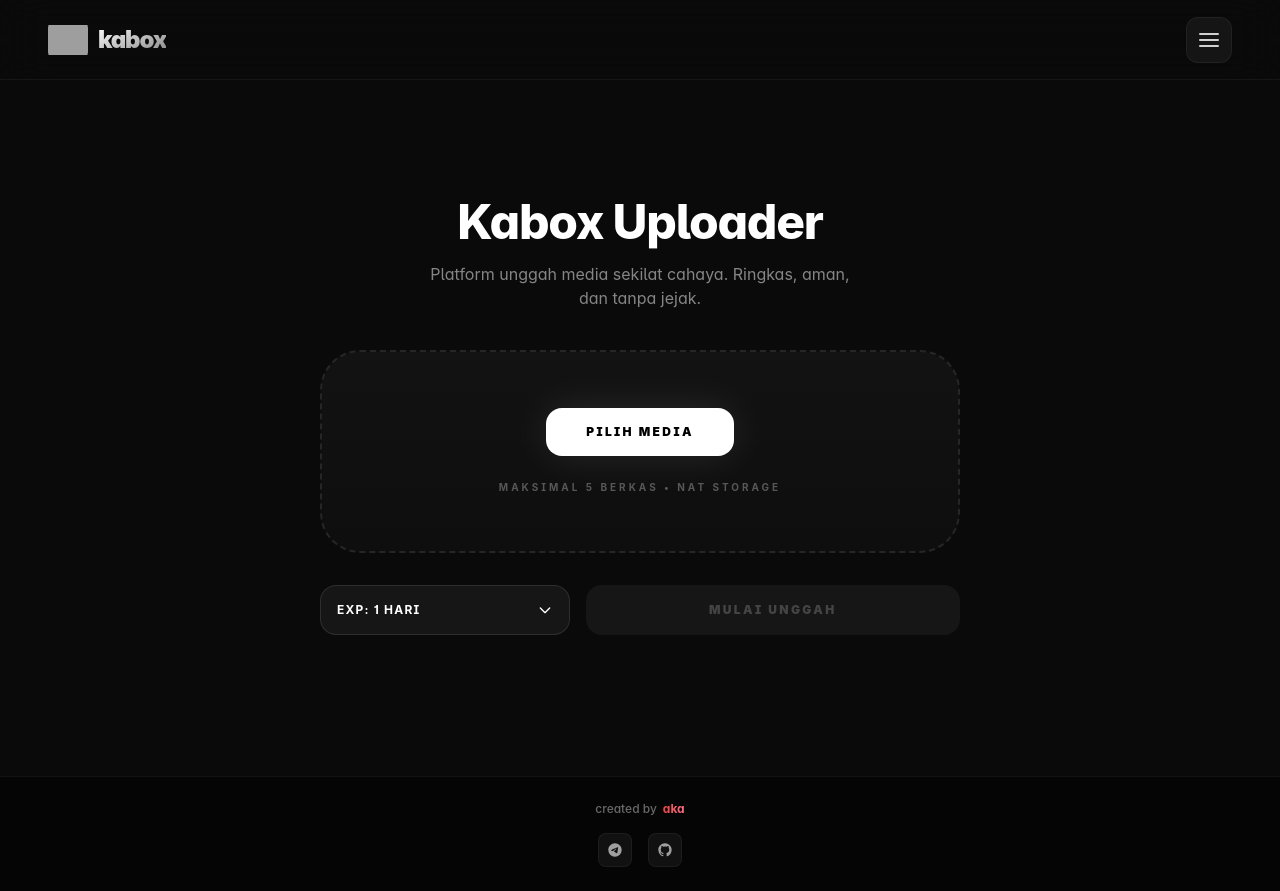
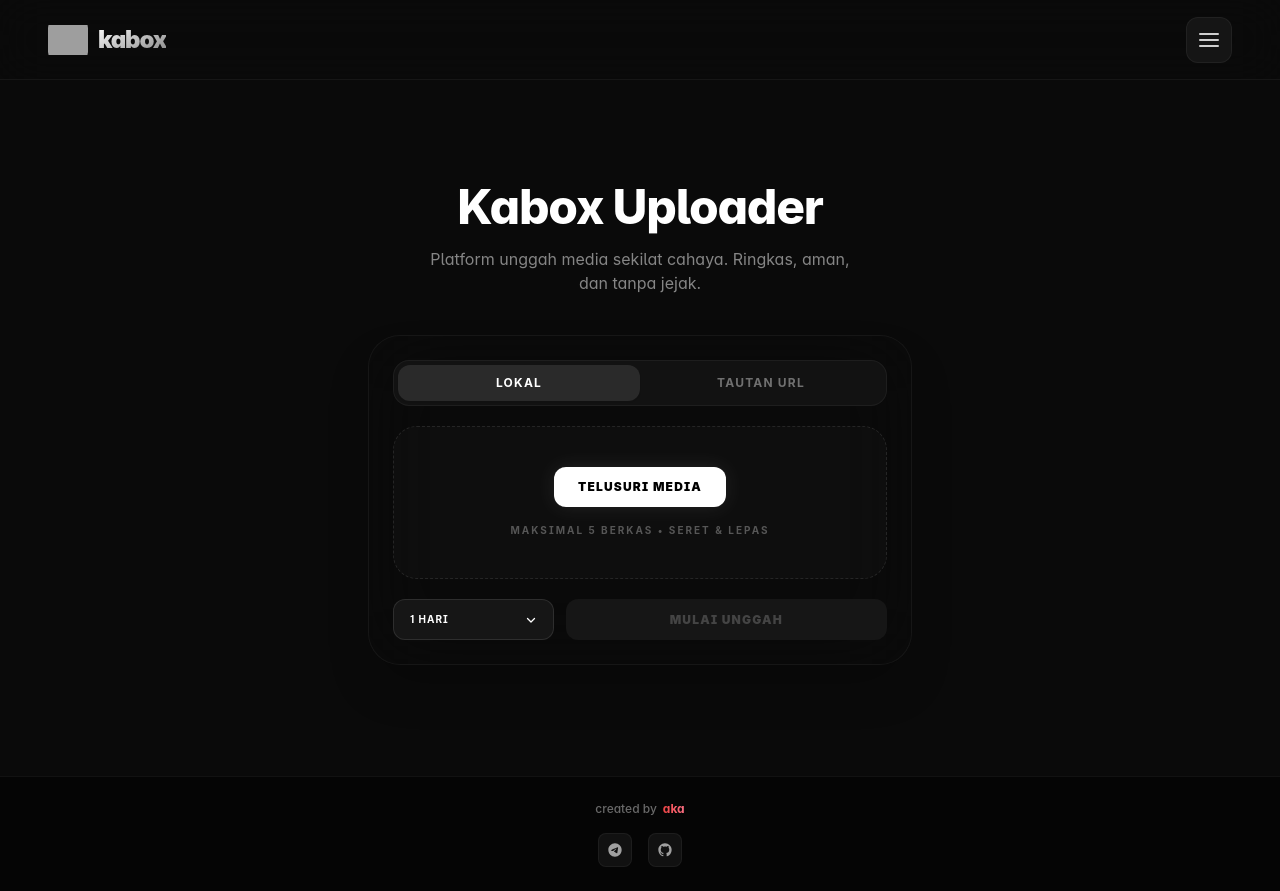
Before and after one commit to akaanakbaik/kaboxv8, a Next.js app: page / in a window 1280 px wide. Built offline with nearby package versions, Linux system fonts and the light colour scheme; grey boxes are pictures that could not be loaded.

Commit message:
Update UploadBox.js

```diff
--- a/components/UploadBox.js
+++ b/components/UploadBox.js
@@ -1,5 +1,5 @@
 "use client";
-import { useState, useRef, useEffect } from "react";
+import { useState, useRef } from "react";
 import { motion, AnimatePresence } from "framer-motion";
 
 const expiryOptions = [
@@ -11,98 +11,107 @@
 ];
 
 export default function UploadBox() {
+  const [activeTab, setActiveTab] = useState("local");
   const [files, setFiles] = useState([]);
+  const [urlInput, setUrlInput] = useState("");
   const [isDragging, setIsDragging] = useState(false);
   const [expiry, setExpiry] = useState("1d");
   const [isSelectOpen, setIsSelectOpen] = useState(false);
   const [isUploading, setIsUploading] = useState(false);
-  const [targetProgress, setTargetProgress] = useState(0);
-  const [displayProgress, setDisplayProgress] = useState(0);
+  const [progress, setProgress] = useState(0);
   const [results, setResults] = useState([]);
   const [notifications, setNotifications] = useState([]);
   const fileInputRef = useRef(null);
 
-  useEffect(() => {
-    if (displayProgress < targetProgress) {
-      const timer = setTimeout(() => setDisplayProgress(prev => prev + 1), 5);
-      return () => clearTimeout(timer);
-    }
-  }, [displayProgress, targetProgress]);
-
   const addNotif = (msg, type = "success") => {
-    const id = Math.random().toString(36).substr(2, 9);
-    setNotifications(prev => [{ id, msg, type }, ...prev]);
-    setTimeout(() => setNotifications(prev => prev.filter(n => n.id !== id)), 4000);
+    const id = Math.random().toString(36).substring(2, 9);
+    setNotifications(p => [{ id, msg, type }, ...p]);
+    setTimeout(() => setNotifications(p => p.filter(n => n.id !== id)), 4000);
   };
 
   const handleDrop = (e) => {
     e.preventDefault();
     setIsDragging(false);
+    if (activeTab !== "local") setActiveTab("local");
     const dropped = Array.from(e.dataTransfer.files);
-    if (files.length + dropped.length > 5) return addNotif("Maksimal 5 media saja", "error");
-    setFiles(prev => [...prev, ...dropped].slice(0, 5));
+    if (files.length + dropped.length > 5) return addNotif("Maksimal 5 media", "error");
+    setFiles(p => [...p, ...dropped].slice(0, 5));
   };
 
   const handleFileSelect = (e) => {
-    const selectedFiles = Array.from(e.target.files);
-    if (files.length + selectedFiles.length > 5) return addNotif("Maksimal 5 media saja", "error");
-    setFiles(prev => [...prev, ...selectedFiles].slice(0, 5));
+    const selected = Array.from(e.target.files);
+    if (files.length + selected.length > 5) return addNotif("Maksimal 5 media", "error");
+    setFiles(p => [...p, ...selected].slice(0, 5));
   };
 
-  const removeFile = (index) => setFiles(files.filter((_, i) => i !== index));
+  const removeFile = (idx) => setFiles(files.filter((_, i) => i !== idx));
 
   const startUpload = async () => {
-    if (files.length === 0) return;
+    if (activeTab === "local" && files.length === 0) return addNotif("Pilih media dahulu", "error");
+    if (activeTab === "url" && !urlInput) return addNotif("Masukkan tautan valid", "error");
+
     setIsUploading(true);
-    setTargetProgress(0);
-    setDisplayProgress(0);
-    setResults([]);
-
+    setProgress(0);
     const newResults = [];
 
+    if (activeTab === "local") {
       for (let i = 0; i < files.length; i++) {
         const file = files[i];
         const formData = new FormData();
         formData.append("file", file);
 
         try {
+          const url = await new Promise((resolve, reject) => {
             const xhr = new XMLHttpRequest();
             xhr.withCredentials = false;
             xhr.open("POST", "https://api.kabox.my.id/api/upload", true);
             xhr.setRequestHeader("x-expire", expiry);
-
-        const uploadPromise = new Promise((resolve, reject) => {
             xhr.upload.onprogress = (e) => {
               if (e.lengthComputable) {
-              const p = ((i * 100) + (e.loaded / e.total * 100)) / files.length;
-              setTargetProgress(Math.round(p));
+                const fileProg = e.loaded / e.total;
+                setProgress(Math.round(((i + fileProg) / files.length) * 100));
               }
             };
             xhr.onload = () => {
-            if (xhr.status === 200) {
-              resolve(JSON.parse(xhr.responseText).url);
-            } else {
-              reject(`Peladen menolak (Status: ${xhr.status})`);
-            }
+              if (xhr.status === 200) resolve(JSON.parse(xhr.responseText).url);
+              else reject(`Status ${xhr.status}`);
             };
-          xhr.onerror = () => reject("Koneksi terputus. Pastikan berkas tidak terlalu besar.");
+            xhr.onerror = () => reject("Koneksi terputus");
             xhr.send(formData);
           });
-
-        const url = await uploadPromise;
           newResults.push({ name: file.name, url });
+          addNotif(`Berhasil: ${file.name}`);
         } catch (err) {
           addNotif(`Gagal: ${file.name} - ${err}`, "error");
         }
       }
+    } else {
+      setProgress(40);
+      try {
+        const res = await fetch("https://api.kabox.my.id/api/upload/url", {
+          method: "POST",
+          headers: { "Content-Type": "application/json" },
+          body: JSON.stringify({ url: urlInput, expire: expiry })
+        });
+        setProgress(80);
+        const data = await res.json();
+        if (res.ok && data.success) {
+          newResults.push({ name: data.metadata?.original_name || "remote_media", url: data.url });
+          addNotif("Tautan berhasil ditarik");
+        } else {
+          throw new Error(data.message || "Peladen menolak tautan");
+        }
+      } catch (err) {
+        addNotif(err.message, "error");
+      }
+      setProgress(100);
+    }
 
-    setTargetProgress(100);
-    setTimeout(() => {
-      setResults(newResults);
+    setResults(p => [...newResults, ...p]);
     setIsUploading(false);
-      setFiles([]);
-      if (newResults.length > 0) addNotif("Media berhasil mengudara!");
-    }, 600);
+    if (activeTab === "local") setFiles([]);
+    else setUrlInput("");
+    setTimeout(() => setProgress(0), 1000);
   };
 
   const copy = (t) => {
@@ -111,113 +120,93 @@
   };
 
   return (
-    <div className="w-full max-w-2xl mx-auto px-4 relative">
-      <div className="fixed top-24 right-6 z-[10000] flex flex-col gap-3 pointer-events-none">
+    <div className="w-full max-w-xl mx-auto px-4 relative flex flex-col items-center">
+      <div className="fixed top-20 right-4 md:right-8 z-[10000] flex flex-col gap-2 pointer-events-none">
         <AnimatePresence>
           {notifications.map(n => (
-            <motion.div
-              key={n.id}
-              initial={{ opacity: 0, x: 50, scale: 0.8 }}
-              animate={{ opacity: 1, x: 0, scale: 1 }}
-              exit={{ opacity: 0, x: 20, scale: 0.8 }}
-              className={`pointer-events-auto px-5 py-3 rounded-2xl border backdrop-blur-xl shadow-2xl flex items-center gap-3 min-w-[200px] ${
-                n.type === "error" ? "bg-red-500/10 border-red-500/20 text-red-400" : "bg-white/5 border-white/10 text-white"
-              }`}
-            >
-              <div className={`w-2 h-2 rounded-full animate-pulse ${n.type === "error" ? "bg-red-500" : "bg-green-500"}`} />
-              <span className="text-xs font-bold tracking-tight">{n.msg}</span>
+            <motion.div key={n.id} initial={{ opacity: 0, x: 50, scale: 0.9 }} animate={{ opacity: 1, x: 0, scale: 1 }} exit={{ opacity: 0, scale: 0.9 }} className={`pointer-events-auto px-4 py-2.5 rounded-xl backdrop-blur-xl shadow-2xl flex items-center gap-2.5 text-[10px] md:text-xs font-bold tracking-wide border ${n.type === "error" ? "bg-red-500/10 border-red-500/20 text-red-400" : "bg-[#1a1a1a]/80 border-white/10 text-white"}`}>
+              <div className={`w-1.5 h-1.5 rounded-full animate-pulse ${n.type === "error" ? "bg-red-500" : "bg-green-500"}`} />
+              {n.msg}
             </motion.div>
           ))}
         </AnimatePresence>
       </div>
 
-      <motion.div
-        onDragOver={(e) => { e.preventDefault(); setIsDragging(true); }}
-        onDragLeave={() => setIsDragging(false)}
-        onDrop={handleDrop}
-        className={`relative group overflow-hidden border-2 border-dashed rounded-[2.5rem] p-10 md:p-14 flex flex-col items-center transition-all duration-500 ${
-          isDragging ? "border-white bg-white/5 scale-[1.01]" : "border-white/10 bg-[#121212]/50"
-        }`}
-      >
-        <div className="absolute inset-0 bg-gradient-to-b from-white/[0.02] to-transparent pointer-events-none" />
-        <motion.button
-          whileHover={{ scale: 1.05 }} whileTap={{ scale: 0.95 }}
-          onClick={() => fileInputRef.current.click()}
-          className="relative z-10 bg-white text-black px-10 py-4 rounded-2xl font-black text-xs uppercase tracking-[0.2em] shadow-[0_0_40px_rgba(255,255,255,0.1)] hover:shadow-white/20 transition-all"
-          disabled={isUploading}
-        >
-          Pilih Media
-        </motion.button>
-        <p className="mt-6 text-[10px] font-bold text-white/30 uppercase tracking-[0.3em]">Maksimal 5 Berkas • NAT Storage</p>
+      <div className="w-full bg-[#0a0a0a]/60 backdrop-blur-2xl border border-white/5 rounded-[2rem] p-4 md:p-6 shadow-2xl overflow-hidden">
+        <div className="flex bg-[#121212] rounded-2xl p-1 mb-5 border border-white/5">
+          <button onClick={() => !isUploading && setActiveTab("local")} className={`flex-1 py-2.5 text-[10px] md:text-xs font-bold tracking-widest uppercase rounded-xl transition-all ${activeTab === "local" ? "bg-white/10 text-white shadow-sm" : "text-white/40 hover:text-white/70"}`} disabled={isUploading}>Lokal</button>
+          <button onClick={() => !isUploading && setActiveTab("url")} className={`flex-1 py-2.5 text-[10px] md:text-xs font-bold tracking-widest uppercase rounded-xl transition-all ${activeTab === "url" ? "bg-white/10 text-white shadow-sm" : "text-white/40 hover:text-white/70"}`} disabled={isUploading}>Tautan URL</button>
+        </div>
+
+        <AnimatePresence mode="wait">
+          {activeTab === "local" ? (
+            <motion.div key="local" initial={{ opacity: 0, y: 10 }} animate={{ opacity: 1, y: 0 }} exit={{ opacity: 0, y: -10 }}>
+              <div onDragOver={(e) => { e.preventDefault(); setIsDragging(true); }} onDragLeave={() => setIsDragging(false)} onDrop={handleDrop} className={`relative group border border-dashed rounded-[1.5rem] p-8 md:p-10 flex flex-col items-center justify-center transition-all ${isDragging ? "border-white/50 bg-white/5" : "border-white/10 bg-[#121212]/50 hover:border-white/20 hover:bg-white/[0.02]"}`}>
+                <button onClick={() => fileInputRef.current.click()} disabled={isUploading} className="relative z-10 bg-white text-black px-6 py-3 rounded-xl font-black text-[10px] md:text-xs uppercase tracking-widest shadow-[0_0_20px_rgba(255,255,255,0.1)] hover:scale-105 transition-transform disabled:opacity-50 disabled:hover:scale-100">Telusuri Media</button>
+                <p className="mt-4 text-[9px] md:text-[10px] font-bold text-white/30 uppercase tracking-[0.2em] text-center">Maksimal 5 Berkas • Seret & Lepas</p>
                 <input type="file" multiple ref={fileInputRef} onChange={handleFileSelect} className="hidden" disabled={isUploading} />
-      </motion.div>
+              </div>
 
-      <AnimatePresence>
               {files.length > 0 && !isUploading && (
-          <motion.div initial={{ opacity: 0, y: 10 }} animate={{ opacity: 1, y: 0 }} exit={{ opacity: 0, y: -10 }} className="flex flex-col gap-3 mt-6">
+                <div className="flex flex-col gap-2 mt-4 max-h-40 overflow-y-auto no-scrollbar pr-1">
                   {files.map((f, i) => (
-              <div key={i} className="flex items-center justify-between bg-[#161616] p-4 rounded-2xl border border-white/10 shadow-sm">
-                <span className="text-xs md:text-sm truncate w-3/4 font-medium text-white/80">{f.name}</span>
-                <button onClick={() => removeFile(i)} className="text-red-400 p-2 hover:bg-white/10 rounded-xl transition-colors">
-                  <svg width="18" height="18" viewBox="0 0 24 24" fill="none" stroke="currentColor" strokeWidth="2.5" strokeLinecap="round"><line x1="18" y1="6" x2="6" y2="18"></line><line x1="6" y1="6" x2="18" y2="18"></line></svg>
-                </button>
+                    <div key={i} className="flex items-center justify-between bg-[#161616] px-4 py-3 rounded-xl border border-white/5">
+                      <span className="text-[10px] md:text-xs truncate w-4/5 font-medium text-white/70">{f.name}</span>
+                      <button onClick={() => removeFile(i)} className="text-red-400 hover:text-red-300 transition-colors p-1"><svg width="14" height="14" viewBox="0 0 24 24" fill="none" stroke="currentColor" strokeWidth="2.5"><line x1="18" y1="6" x2="6" y2="18"></line><line x1="6" y1="6" x2="18" y2="18"></line></svg></button>
                     </div>
                   ))}
+                </div>
+              )}
+            </motion.div>
+          ) : (
+            <motion.div key="url" initial={{ opacity: 0, y: 10 }} animate={{ opacity: 1, y: 0 }} exit={{ opacity: 0, y: -10 }} className="flex flex-col gap-3">
+              <div className="relative">
+                <input type="url" value={urlInput} onChange={(e) => setUrlInput(e.target.value)} disabled={isUploading} placeholder="https://contoh.com/media.mp4" className="w-full bg-[#121212] border border-white/10 rounded-[1.5rem] px-5 py-4 text-[10px] md:text-xs text-white placeholder:text-white/20 focus:outline-none focus:border-white/30 focus:bg-white/5 transition-all" />
+              </div>
+              <p className="text-[9px] font-medium text-white/30 uppercase tracking-widest text-center mt-2">Peladen akan menarik media secara langsung</p>
             </motion.div>
           )}
         </AnimatePresence>
 
-      <div className="mt-8 flex flex-col md:flex-row gap-4">
-        <div className="relative flex-1">
-          <button
-            onClick={() => !isUploading && setIsSelectOpen(!isSelectOpen)}
-            className="w-full bg-[#161616] border border-white/10 rounded-2xl p-4 text-xs font-bold uppercase tracking-widest flex justify-between items-center hover:bg-white/5 transition-all"
-            disabled={isUploading}
-          >
-            <span>Exp: {expiryOptions.find(o => o.value === expiry).label}</span>
-            <svg className={`w-4 h-4 transition-transform ${isSelectOpen ? "rotate-180" : ""}`} fill="none" stroke="currentColor" viewBox="0 0 24 24"><path strokeLinecap="round" strokeLinejoin="round" strokeWidth="2" d="M19 9l-7 7-7-7" /></svg>
+        <div className="mt-5 flex gap-3">
+          <div className="relative w-1/3">
+            <button onClick={() => !isUploading && setIsSelectOpen(!isSelectOpen)} disabled={isUploading} className="w-full bg-[#161616] border border-white/10 rounded-xl py-3 px-4 text-[9px] md:text-[10px] font-bold uppercase tracking-widest flex justify-between items-center hover:bg-white/5 transition-all">
+              <span className="truncate">{expiryOptions.find(o => o.value === expiry).label}</span>
+              <svg className={`w-3 h-3 ml-2 shrink-0 transition-transform ${isSelectOpen ? "rotate-180" : ""}`} fill="none" stroke="currentColor" viewBox="0 0 24 24"><path strokeLinecap="round" strokeLinejoin="round" strokeWidth="2.5" d="M19 9l-7 7-7-7" /></svg>
             </button>
             <AnimatePresence>
               {isSelectOpen && (
-              <motion.div initial={{ opacity: 0, y: 10 }} animate={{ opacity: 1, y: 0 }} exit={{ opacity: 0, y: 10 }} className="absolute bottom-full left-0 w-full mb-3 bg-[#121212] border border-white/10 rounded-2xl overflow-hidden shadow-2xl z-50">
+                <motion.div initial={{ opacity: 0, y: 5 }} animate={{ opacity: 1, y: 0 }} exit={{ opacity: 0, y: 5 }} className="absolute bottom-full left-0 w-full mb-2 bg-[#121212] border border-white/10 rounded-xl overflow-hidden shadow-2xl z-50">
                   {expiryOptions.map(opt => (
-                  <button key={opt.value} onClick={() => { setExpiry(opt.value); setIsSelectOpen(false); }} className="w-full text-left p-4 text-xs font-bold hover:bg-white/5 transition-colors border-b border-white/5 last:border-0">{opt.label}</button>
+                    <button key={opt.value} onClick={() => { setExpiry(opt.value); setIsSelectOpen(false); }} className="w-full text-left px-4 py-3 text-[9px] md:text-[10px] font-bold text-white/70 hover:bg-white/10 hover:text-white transition-colors border-b border-white/5 last:border-0">{opt.label}</button>
                   ))}
                 </motion.div>
               )}
             </AnimatePresence>
           </div>
 
-        <motion.button
-          onClick={startUpload}
-          disabled={files.length === 0 || isUploading}
-          className={`flex-[1.5] py-4 rounded-2xl font-black text-xs uppercase tracking-[0.2em] transition-all ${
-            files.length === 0 || isUploading ? "bg-white/5 text-white/20 cursor-not-allowed" : "bg-white text-black hover:scale-[1.02]"
-          }`}
-        >
-          {isUploading ? `Memproses ${displayProgress}%` : "Mulai Unggah"}
-        </motion.button>
+          <button onClick={startUpload} disabled={(activeTab === "local" && files.length === 0) || (activeTab === "url" && !urlInput) || isUploading} className={`w-2/3 py-3 rounded-xl font-black text-[10px] md:text-xs uppercase tracking-widest transition-all overflow-hidden relative ${((activeTab === "local" && files.length === 0) || (activeTab === "url" && !urlInput) || isUploading) ? "bg-[#161616] text-white/20" : "bg-white text-black hover:opacity-90 active:scale-[0.98]"}`}>
+            {isUploading ? (
+              <span className="relative z-10 text-white mix-blend-difference">{progress}% Memproses</span>
+            ) : "Mulai Unggah"}
+            {isUploading && <motion.div className="absolute top-0 left-0 h-full bg-white/20" initial={{ width: 0 }} animate={{ width: `${progress}%` }} transition={{ ease: "linear", duration: 0.2 }} />}
+          </button>
+        </div>
       </div>
 
+      <div className="w-full mt-6 space-y-3">
         <AnimatePresence>
-        {isUploading && (
-          <motion.div initial={{ opacity: 0 }} animate={{ opacity: 1 }} className="mt-6 w-full bg-white/5 rounded-full h-1.5 overflow-hidden">
-            <motion.div className="h-full bg-white shadow-[0_0_15px_white]" initial={{ width: 0 }} animate={{ width: `${displayProgress}%` }} />
-          </motion.div>
-        )}
-      </AnimatePresence>
-
-      <div className="mt-10 space-y-4">
           {results.map((res, i) => (
-          <motion.div initial={{ opacity: 0, x: -20 }} animate={{ opacity: 1, x: 0 }} key={i} className="bg-[#121212] border border-white/10 p-5 rounded-[1.5rem] flex flex-col md:flex-row items-center gap-4 group">
-            <span className="text-[10px] font-bold text-white/40 truncate flex-1 uppercase tracking-wider">{res.name}</span>
-            <div className="flex items-center gap-2 w-full md:w-auto">
-              <div className="flex-1 md:w-48 bg-black/40 border border-white/5 rounded-xl px-4 py-2 text-[10px] font-mono text-white/60 overflow-x-auto no-scrollbar whitespace-nowrap leading-relaxed">{res.url}</div>
-              <button onClick={() => copy(res.url)} className="p-3 bg-white/5 hover:bg-white/10 rounded-xl transition-all border border-white/5"><svg width="14" height="14" viewBox="0 0 24 24" fill="none" stroke="currentColor" strokeWidth="2.5"><rect x="9" y="9" width="13" height="13" rx="2" ry="2" /><path d="M5 15H4a2 2 0 0 1-2-2V4a2 2 0 0 1 2-2h9a2 2 0 0 1 2 2v1" /></svg></button>
-              <a href={res.url} target="_blank" className="p-3 bg-white/5 hover:bg-white/10 rounded-xl transition-all border border-white/5"><svg width="14" height="14" viewBox="0 0 24 24" fill="none" stroke="currentColor" strokeWidth="2.5"><path d="M18 13v6a2 2 0 0 1-2 2H5a2 2 0 0 1-2-2V8a2 2 0 0 1 2-2h6" /><polyline points="15 3 21 3 21 9" /><line x1="10" y1="14" x2="21" y2="3" /></svg></a>
+            <motion.div initial={{ opacity: 0, y: 10 }} animate={{ opacity: 1, y: 0 }} key={i} className="w-full bg-[#0a0a0a]/80 backdrop-blur-md border border-white/10 p-4 rounded-2xl flex flex-col gap-3 group">
+              <span className="text-[10px] font-bold text-white/50 truncate uppercase tracking-widest w-full">{res.name}</span>
+              <div className="flex items-center gap-2 w-full">
+                <div className="flex-1 bg-[#121212] border border-white/5 rounded-lg px-3 py-2.5 text-[10px] font-mono text-white/70 truncate select-all">{res.url}</div>
+                <button onClick={() => copy(res.url)} className="p-2.5 bg-[#161616] hover:bg-white/10 rounded-lg transition-colors border border-white/5 shrink-0"><svg width="14" height="14" viewBox="0 0 24 24" fill="none" stroke="currentColor" strokeWidth="2.5"><rect x="9" y="9" width="13" height="13" rx="2" ry="2" /><path d="M5 15H4a2 2 0 0 1-2-2V4a2 2 0 0 1 2-2h9a2 2 0 0 1 2 2v1" /></svg></button>
+                <a href={res.url} target="_blank" className="p-2.5 bg-[#161616] hover:bg-white/10 rounded-lg transition-colors border border-white/5 shrink-0"><svg width="14" height="14" viewBox="0 0 24 24" fill="none" stroke="currentColor" strokeWidth="2.5"><path d="M18 13v6a2 2 0 0 1-2 2H5a2 2 0 0 1-2-2V8a2 2 0 0 1 2-2h6" /><polyline points="15 3 21 3 21 9" /><line x1="10" y1="14" x2="21" y2="3" /></svg></a>
               </div>
             </motion.div>
           ))}
+        </AnimatePresence>
       </div>
     </div>
   );
```
Lines whose indentation alone changed are shown as unchanged.
